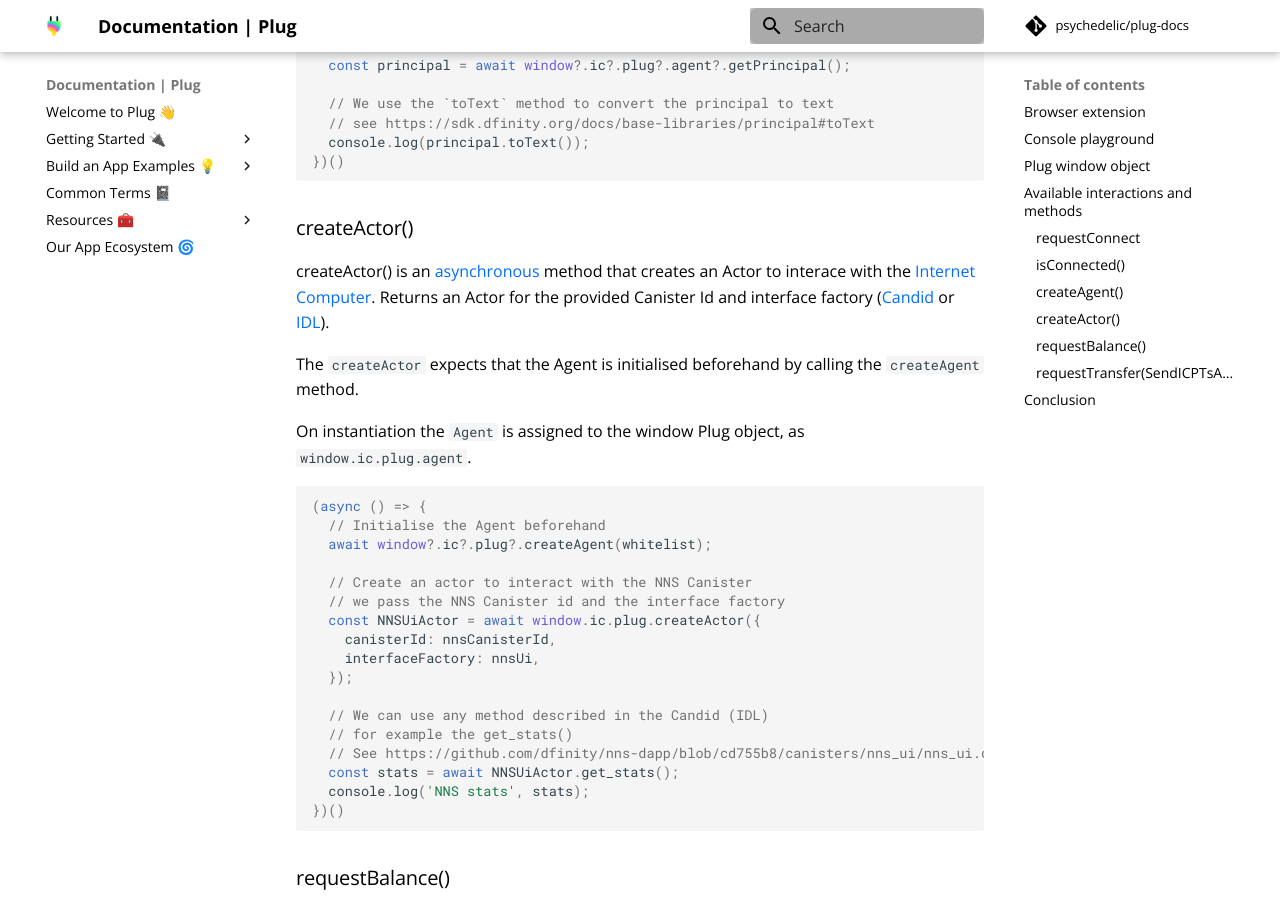
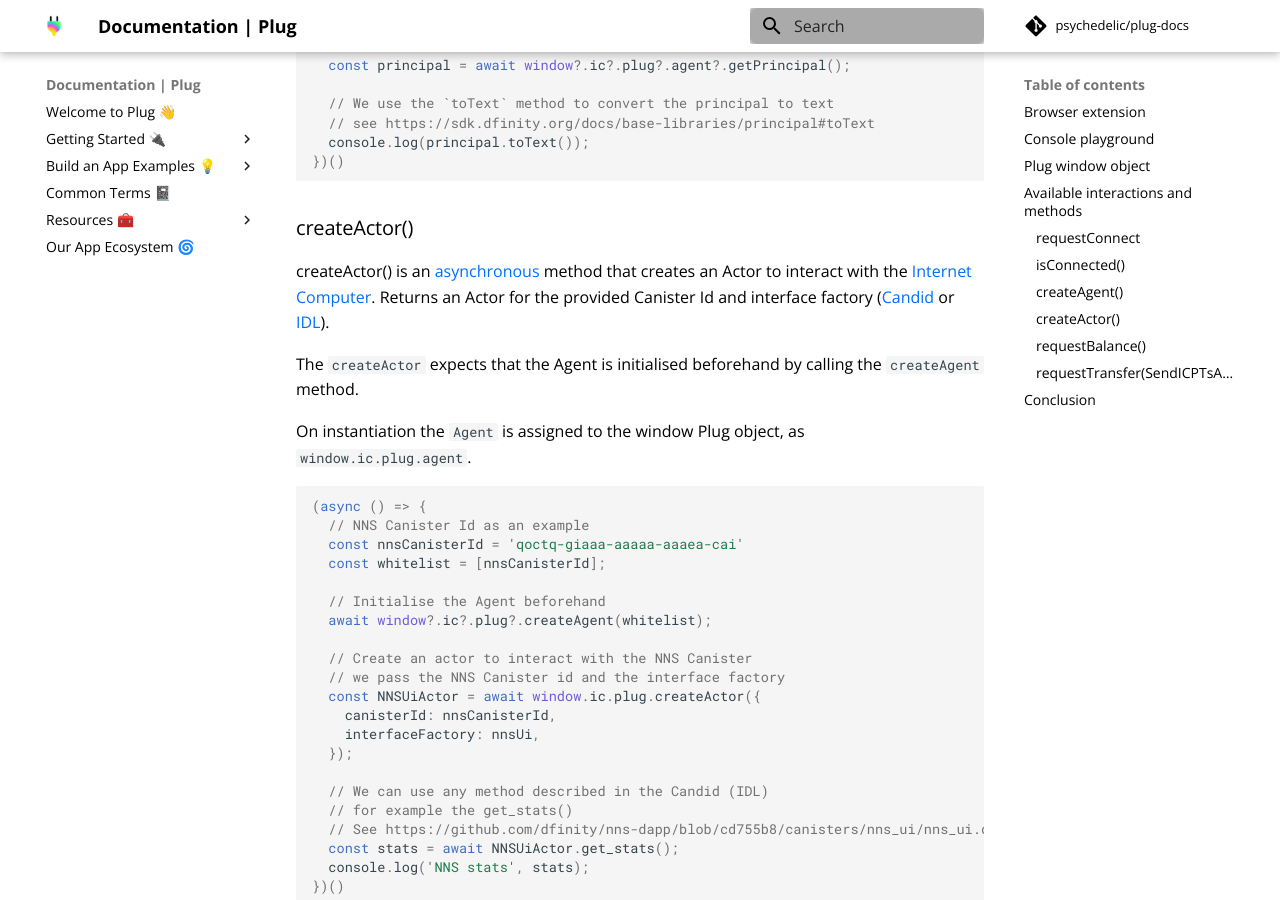
Before and after one commit to Psychedelic/plug-docs, an MkDocs documentation site: the page built from docs/getting-started/connect-to-plug.md, in a window 1280 px wide and 900 px high, scrolled down 3326 px. Built offline with MkDocs 1.6.1 and Material for MkDocs 9.7.7, drawn with Linux system fonts in a browser that asks for light colours; comment, search, counter and statistics services are not loaded.

Commit message:
docs: ✏️  amends for create actor, agent

````diff
--- a/docs/getting-started/connect-to-plug.md
+++ b/docs/getting-started/connect-to-plug.md
@@ -116,7 +116,7 @@
 
 ### createActor()
 
-createActor() is an [asynchronous](https://developer.mozilla.org/en-US/docs/Learn/JavaScript/Asynchronous) method that creates an Actor to interace with the [Internet Computer](https://dfinity.org/). Returns an Actor for the provided Canister Id and interface factory ([Candid](https://sdk.dfinity.org/docs/candid-guide/candid-concepts.html) or [IDL](https://sdk.dfinity.org/docs/candid-guide/candid-concepts.html#_why_create_a_new_idl)).
+createActor() is an [asynchronous](https://developer.mozilla.org/en-US/docs/Learn/JavaScript/Asynchronous) method that creates an Actor to interact with the [Internet Computer](https://dfinity.org/). Returns an Actor for the provided Canister Id and interface factory ([Candid](https://sdk.dfinity.org/docs/candid-guide/candid-concepts.html) or [IDL](https://sdk.dfinity.org/docs/candid-guide/candid-concepts.html#_why_create_a_new_idl)).
 
 The `createActor` expects that the Agent is initialised beforehand by calling the `createAgent` method.
 
@@ -124,6 +124,10 @@
 
 ```js
 (async () => {
+  // NNS Canister Id as an example
+  const nnsCanisterId = 'qoctq-giaaa-aaaaa-aaaea-cai'
+  const whitelist = [nnsCanisterId];
+
   // Initialise the Agent beforehand
   await window?.ic?.plug?.createAgent(whitelist);
 
````
